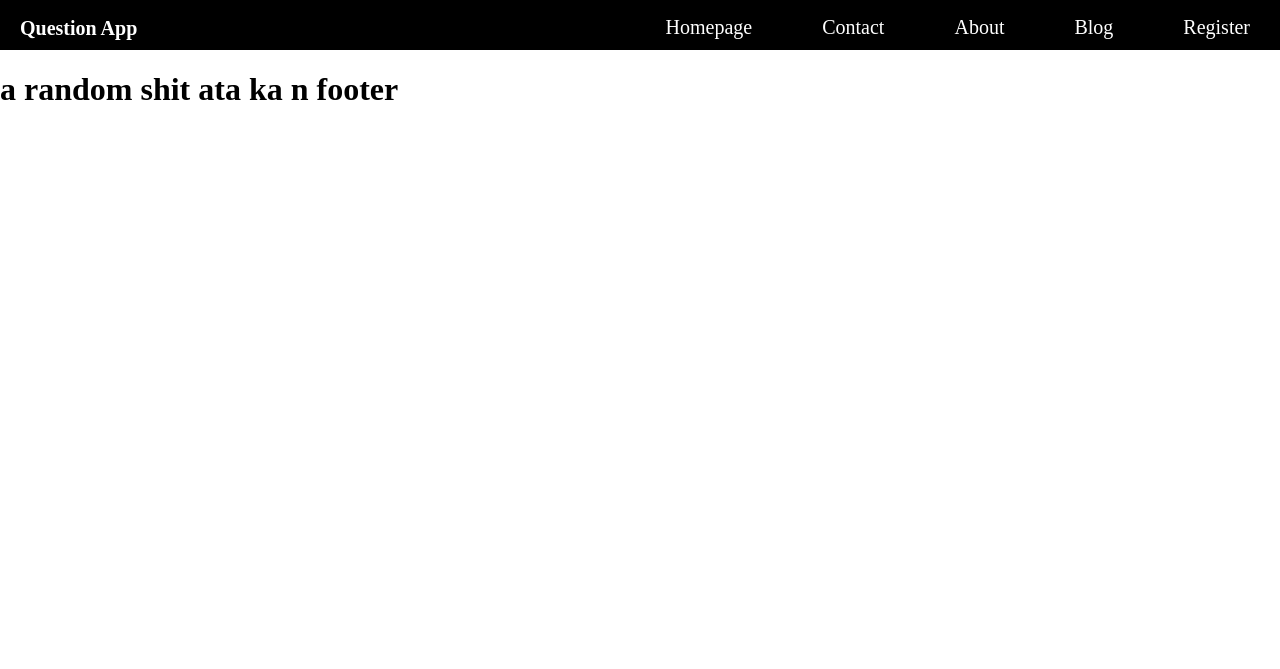
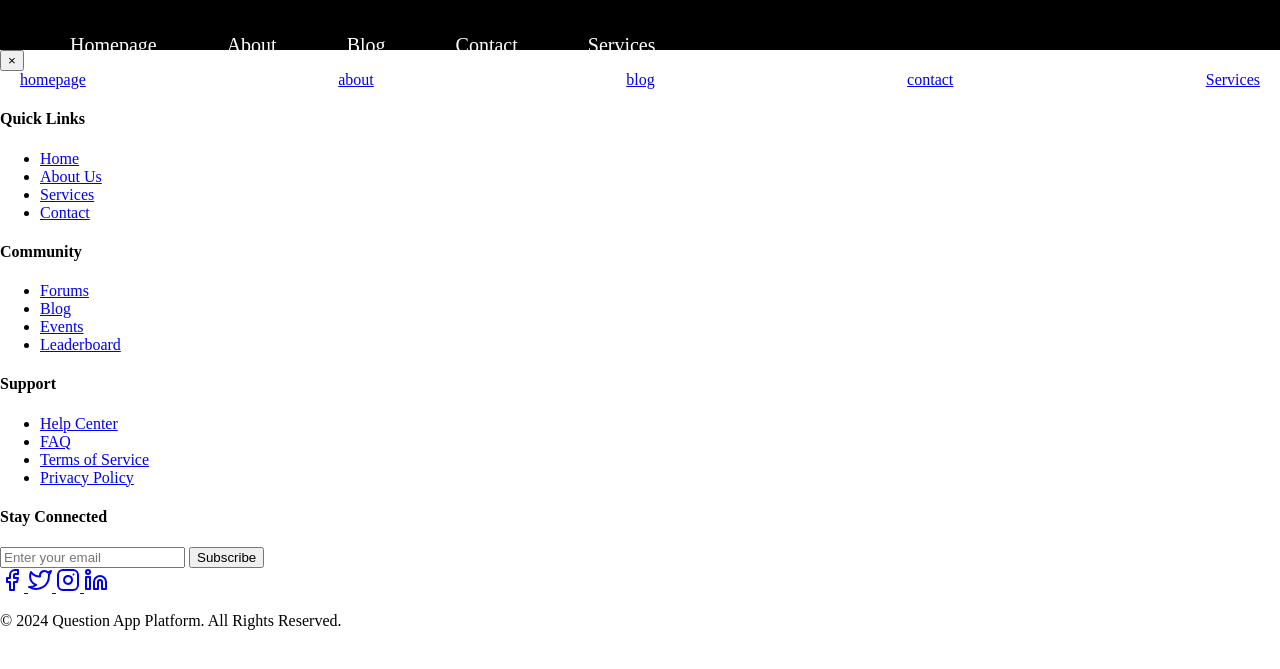
Before and after one commit to Demapis/questionWebApp, a Django app: page /blog/ in a window 1280 px wide. Shown: the top 669 px of the page. Run offline with Django 4.2, Linux system fonts and the light colour scheme.

Commit message:
enhance base.html with responsive navbar and footer redesign

```diff
--- a/templates/questionwebapp/base.html
+++ b/templates/questionwebapp/base.html
@@ -5,28 +5,193 @@
     <meta charset="UTF-8" />
     <meta name="viewport" content="width=device-width, initial-scale=1.0" />
     <title>{% block title %}{% endblock %}</title>
-    <link rel="stylesheet" href="{% static 'css/questionwebapp/base.css' %}">
-
-
-
+    <link rel="stylesheet" href="{% static 'css/questionwebapp/base.css' %}" />
   </head>
   <body>
-    <header>
-      <nav>
-        <h2 class="logo">Question App</h2>
+    <header class="navbar">
+      <div class="navbar-logo">Question App</div>
+
+      <div class="menu-toggle">
+        <span></span>
+        <span></span>
+        <span></span>
+      </div>
+
+      <nav class="desktop-nav">
         <ul>
           <li><a href="{% url 'homepage' %}">homepage</a></li>
-          <li><a href="{% url 'contact' %}">contact</a></li>
           <li><a href="{% url 'about' %}">about</a></li>
           <li><a href="{% url 'blog' %}">blog</a></li>
-          <li><a href="{% url 'authentication:register' %}">Register</a></li>
+          <li><a href="{% url 'contact' %}">contact</a></li>
+          <li><a href="#">Services</a></li>
         </ul>
       </nav>
     </header>
 
+    <div class="mobile-menu">
+      <div class="mobile-menu-header">
+        <button class="mobile-menu-close" aria-label="Close menu">
+          &times;
+        </button>
+      </div>
+      <nav class="mobile-menu-nav">
+        <a href="{% url 'homepage' %}">homepage</a>
+        <a href="{% url 'about' %}">about</a>
+        <a href="{% url 'blog' %}">blog</a>
+        <a href="{% url 'contact' %}">contact</a>
+        <a href="#">Services</a>
+      </nav>
+    </div>
+    <script>
+      document.addEventListener("DOMContentLoaded", () => {
+        const menuToggle = document.querySelector(".menu-toggle");
+        const mobileMenu = document.querySelector(".mobile-menu");
+        const mobileMenuClose = document.querySelector(".mobile-menu-close");
+        const body = document.body;
+
+        // Open menu
+        menuToggle.addEventListener("click", () => {
+          menuToggle.classList.add("active");
+          mobileMenu.classList.add("active");
+          body.classList.add("menu-open");
+        });
+
+        // Close menu function
+        function closeMenu() {
+          menuToggle.classList.remove("active");
+          mobileMenu.classList.remove("active");
+          body.classList.remove("menu-open");
+        }
+
+        // Close button event
+        mobileMenuClose.addEventListener("click", closeMenu);
+        const mobileMenuLinks = document.querySelectorAll(".mobile-menu-nav a");
+        mobileMenuLinks.forEach((link) => {
+          link.addEventListener("click", closeMenu);
+        });
+      });
+    </script>
+
     {% block content%}{% endblock %}
     <footer>
-      <h1>a random shit ata ka n footer</h1>
+      <div class="footer-bg-overlay"></div>
+      <div class="footer-container">
+        <div class="footer-section">
+          <h4>Quick Links</h4>
+          <ul>
+            <li><a href="{% url 'homepage' %}">Home</a></li>
+            <li><a href="{% url 'about' %}">About Us</a></li>
+            <li><a href="#">Services</a></li>
+            <li><a href="{% url 'contact' %}">Contact</a></li>
+          </ul>
+        </div>
+
+        <div class="footer-section">
+          <h4>Community</h4>
+          <ul>
+            <li><a href="#">Forums</a></li>
+            <li><a href="#">Blog</a></li>
+            <li><a href="#">Events</a></li>
+            <li><a href="#">Leaderboard</a></li>
+          </ul>
+        </div>
+
+        <div class="footer-section">
+          <h4>Support</h4>
+          <ul>
+            <li><a href="#">Help Center</a></li>
+            <li><a href="#">FAQ</a></li>
+            <li><a href="#">Terms of Service</a></li>
+            <li><a href="#">Privacy Policy</a></li>
+          </ul>
+        </div>
+
+        <div class="footer-section">
+          <h4>Stay Connected</h4>
+          <div class="newsletter-signup">
+            <input type="email" placeholder="Enter your email" />
+            <button>Subscribe</button>
+          </div>
+          <div class="footer-social">
+            <a href="#" class="social-icon">
+              <svg
+                xmlns="http://www.w3.org/2000/svg"
+                width="24"
+                height="24"
+                viewBox="0 0 24 24"
+                fill="none"
+                stroke="currentColor"
+                stroke-width="2"
+                stroke-linecap="round"
+                stroke-linejoin="round"
+              >
+                <path
+                  d="M18 2h-3a5 5 0 0 0-5 5v3H7v4h3v8h4v-8h3l1-4h-4V7a1 1 0 0 1 1-1h3z"
+                ></path>
+              </svg>
+            </a>
+            <a href="#" class="social-icon">
+              <svg
+                xmlns="http://www.w3.org/2000/svg"
+                width="24"
+                height="24"
+                viewBox="0 0 24 24"
+                fill="none"
+                stroke="currentColor"
+                stroke-width="2"
+                stroke-linecap="round"
+                stroke-linejoin="round"
+              >
+                <path
+                  d="M23 3a10.9 10.9 0 0 1-3.14 1.53 4.48 4.48 0 0 0-7.86 3v1A10.66 10.66 0 0 1 3 4s-4 9 5 13a11.64 11.64 0 0 1-7 2c9 5 20 0 20-11.5a4.5 4.5 0 0 0-.08-.83A7.72 7.72 0 0 0 23 3z"
+                ></path>
+              </svg>
+            </a>
+            <a href="#" class="social-icon">
+              <svg
+                xmlns="http://www.w3.org/2000/svg"
+                width="24"
+                height="24"
+                viewBox="0 0 24 24"
+                fill="none"
+                stroke="currentColor"
+                stroke-width="2"
+                stroke-linecap="round"
+                stroke-linejoin="round"
+              >
+                <rect x="2" y="2" width="20" height="20" rx="5" ry="5"></rect>
+                <path
+                  d="M16 11.37A4 4 0 1 1 12.63 8 4 4 0 0 1 16 11.37z"
+                ></path>
+                <line x1="17.5" y1="6.5" x2="17.51" y2="6.5"></line>
+              </svg>
+            </a>
+            <a href="#" class="social-icon">
+              <svg
+                xmlns="http://www.w3.org/2000/svg"
+                width="24"
+                height="24"
+                viewBox="0 0 24 24"
+                fill="none"
+                stroke="currentColor"
+                stroke-width="2"
+                stroke-linecap="round"
+                stroke-linejoin="round"
+              >
+                <path
+                  d="M16 8a6 6 0 0 1 6 6v7h-4v-7a2 2 0 0 0-2-2 2 2 0 0 0-2 2v7h-4v-7a6 6 0 0 1 6-6z"
+                ></path>
+                <rect x="2" y="9" width="4" height="12"></rect>
+                <circle cx="4" cy="4" r="2"></circle>
+              </svg>
+            </a>
+          </div>
+        </div>
+      </div>
+
+      <div class="footer-bottom">
+        <p>&copy; 2024 Question App Platform. All Rights Reserved.</p>
+      </div>
     </footer>
   </body>
 </html>
```
Also changed, not shown: static/css/questionwebapp/homepage.css (+37 -20 lines).
